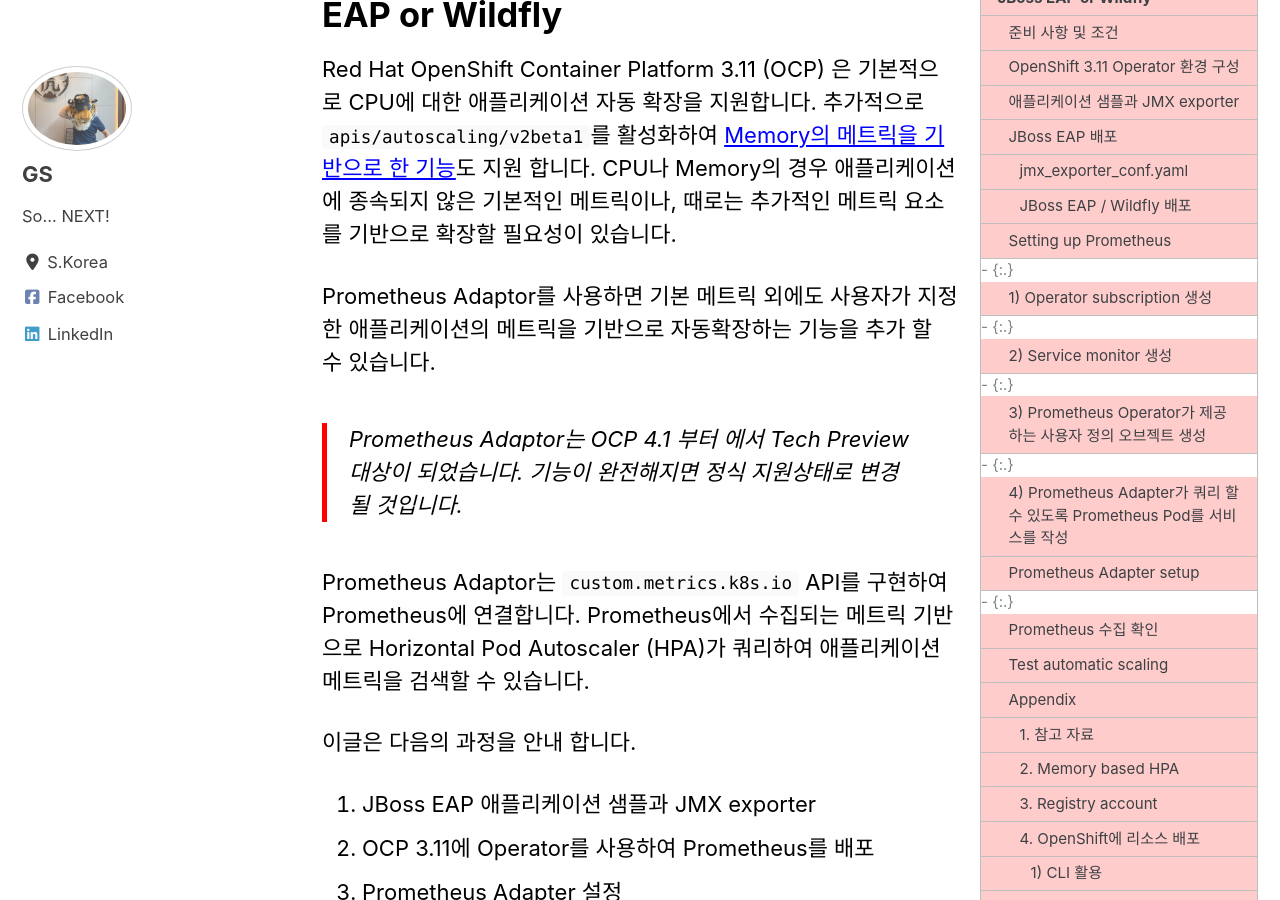
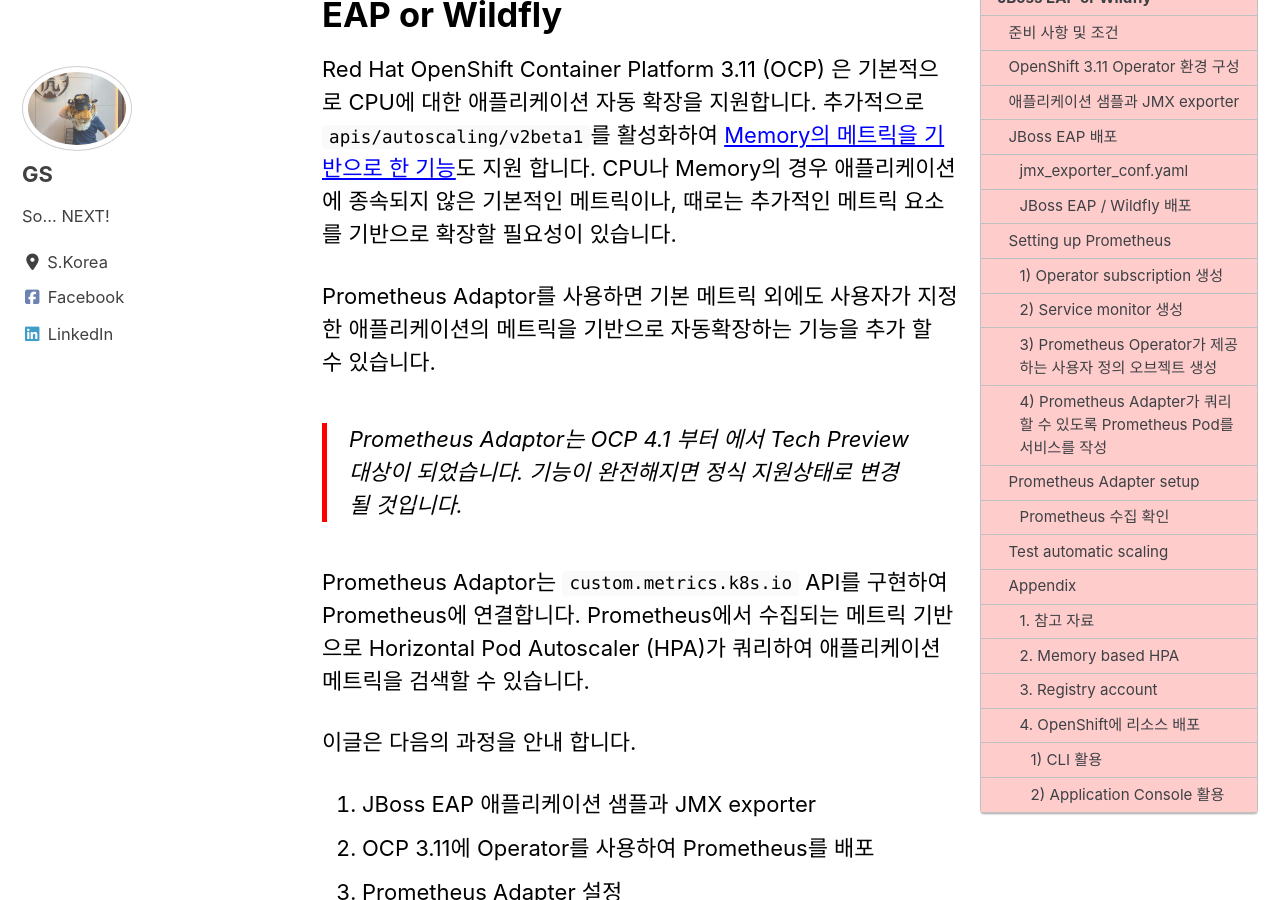
Before and after one commit to Great-Stone/share, a Jekyll site: the page built from _posts/2020-02-02-OpenShift-3.11-custom-metric-with-JBoss.md, in a window 1280 px wide and 900 px high, scrolled down 422 px. Built offline with Jekyll 4.4.1, drawn with Linux system fonts in a browser that asks for light colours; cached includes are drawn as plain includes; nearby versions of some CDN libraries; comment, search, counter and statistics services are not loaded.

````diff
--- a/_posts/2020-02-02-OpenShift-3.11-custom-metric-with-JBoss.md
+++ b/_posts/2020-02-02-OpenShift-3.11-custom-metric-with-JBoss.md
@@ -257,7 +257,7 @@ Operator framework를 활용하여 애플리케이션을 모니터링 하도록
 Prometheus 구성요소를 배포하기 위해 프로젝트를 구성합니다. 여기서는 `custom-metric` 프로젝트에서 진행합니다.
 
 
-#### 1) Operator subscription 생성
+### 1) Operator subscription 생성
 
 ```bash
 $ oc create -f - <<EOF
@@ -276,7 +276,7 @@ EOF
 
 
 
-#### 2) Service monitor 생성
+### 2) Service monitor 생성
 
 ```bash
 oc apply -f - <<EOF
@@ -301,7 +301,7 @@ EOF
 
 
 
-#### 3) Prometheus Operator가 제공하는 사용자 정의 오브젝트 생성
+### 3) Prometheus Operator가 제공하는 사용자 정의 오브젝트 생성
 
 ```bash
 oc apply -f - <<EOF
@@ -325,7 +325,7 @@ EOF
 
 
 
-#### 4) Prometheus Adapter가 쿼리 할 수 있도록 Prometheus Pod를 서비스를 작성
+### 4) Prometheus Adapter가 쿼리 할 수 있도록 Prometheus Pod를 서비스를 작성
 
 ```bash
 $ oc apply -f - <<EOF
@@ -542,7 +542,7 @@ spec:
 RBAC의 정의는 Adopter가 동작하는데 필요한 `ServiceAccount`, `ClusterRole`, `RoleBinding`, `ClusterRoleBinding` 을 작성합니다.
 
 
-#### Prometheus 수집 확인
+### Prometheus 수집 확인
 
 - Prometheus 구성이 배포된 `prometheus-metric` 프로젝트에서 수행
 
````
